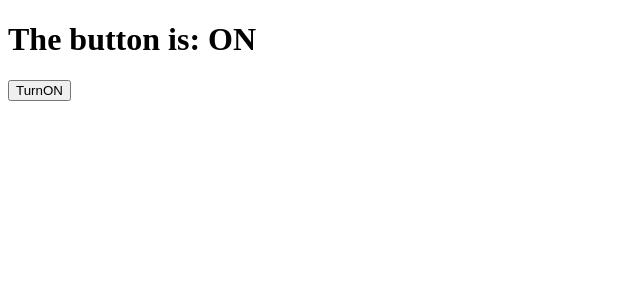
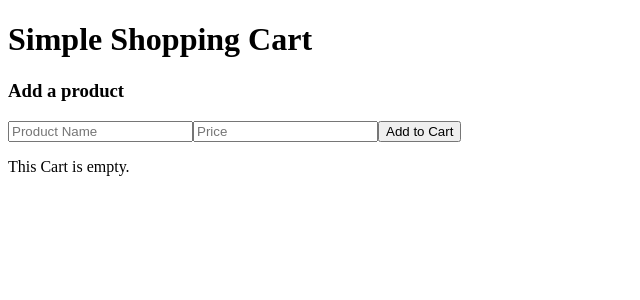
Before and after one commit to MireCORE/React-Exercises, a React (Vite) app: page / in a window 1280 px wide. Shown: the top 300 px of the page, without its empty margins (0-640 px from the left). Built offline with nearby package versions, Linux system fonts and the light colour scheme.

Commit message:
Exercise 5

```diff
--- a/src/App.jsx
+++ b/src/App.jsx
@@ -1,7 +1,7 @@
-import ToggleButton from "./Exercises/Exercise4/ToggleButton"
+import ShoppingCart from "./Exercises/Exercise5/ShoppingCart"
 
 function App(){
-  return <ToggleButton/>
+  return <ShoppingCart/>
 };
 
 export default App
--- /dev/null
+++ b/src/Exercises/Exercise5/ShoppingCart.jsx
@@ -0,0 +1,87 @@
+import { useState } from "react";
+
+const ShoppingCart = ()=>{
+    const [products, setProducts] = useState([])
+    const [productName, setProductName] = useState('')
+    const [productPrice, setProductPrice] = useState('')
+
+    const handleAddProduct = ()=>{
+        if(productName.trim() !== '' && productPrice !== ''){
+            const newProduct = {
+                id: Date.now(),
+                name: productName,
+                price: parseFloat(productPrice),
+                quantity: 1
+            }
+            setProducts([...products, newProduct])
+            setProductName(""),
+            setProductPrice("")
+        }
+    }
+    const removeProduct = (id)=>{
+        const updatedProduct = products.filter(product => product.id !== id)
+        setProducts(updatedProduct)
+    }
+    const decreasePrice = (id)=>{
+        const updatedProducts = products.map(product =>(
+            product.id === id && product.quantity > 1 ? {...product, quantity: product.quantity - 1} : product
+        ))
+        setProducts(updatedProducts)
+    }
+    const increasePrice = (id)=>{
+        const updatedProducts = products.map(product => (
+            product.id === id ? {...product, quantity: product.quantity + 1} : product
+        ))
+        setProducts(updatedProducts)
+    }
+    const totalPrice = products.reduce((total, product) => total + product.price * product.quantity, 0)
+
+    return(
+        <div>
+            <h1>Simple Shopping Cart</h1>
+            <div>
+                <h3>Add a product</h3>
+                <input
+                type="text"
+                placeholder="Product Name"
+                value={productName}
+                onChange={(e)=>setProductName(e.target.value)}
+                />
+                <input
+                type="number"
+                min={0}
+                placeholder="Price"
+                value={productPrice}
+                onChange={(e)=>setProductPrice(e.target.value)}
+                />
+                <button onClick={handleAddProduct}>Add to Cart</button>
+            </div>
+            {
+                products.length > 0 ?(
+                    <div>
+                        <h3>Products in Cart</h3>
+                        <ul>
+                            {
+                                products.map(product => (
+                                    <li key={product.id}>
+                                        <strong>{product.name}</strong> -${product.price.toFixed(2)}
+                                        <div>
+                                            Quantity:
+                                            <button onClick={()=>decreasePrice(product.id)}>-</button>
+                                            {product.quantity}
+                                            <button onClick={()=>increasePrice(product.id)}>+</button>
+                                        </div>
+                                        <button onClick={()=>removeProduct(product.id)}>Remove</button>
+                                    </li>
+                                ))
+
+                            }
+                        </ul>
+                        <h4>Total Price: ${totalPrice}</h4>
+                    </div>
+                ): <p>This Cart is empty.</p>
+            }
+        </div>
+    )
+}
+export default ShoppingCart;
```
